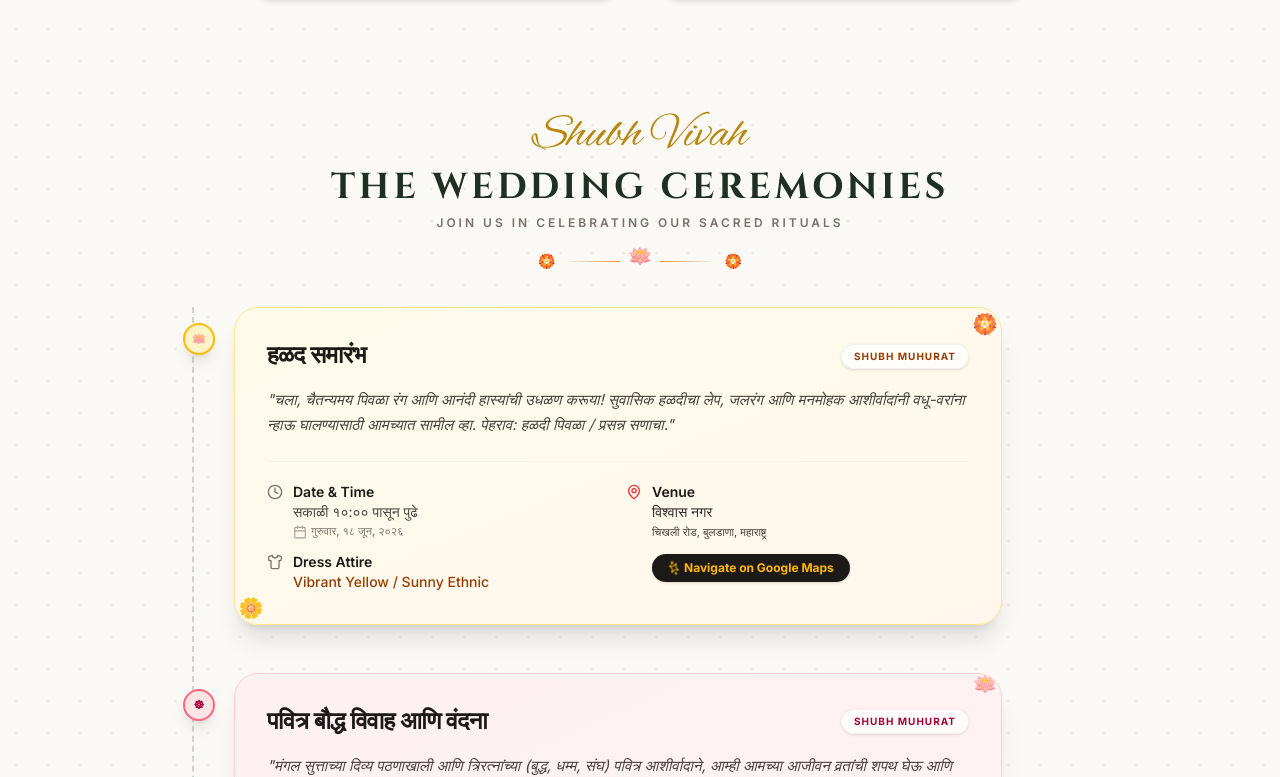
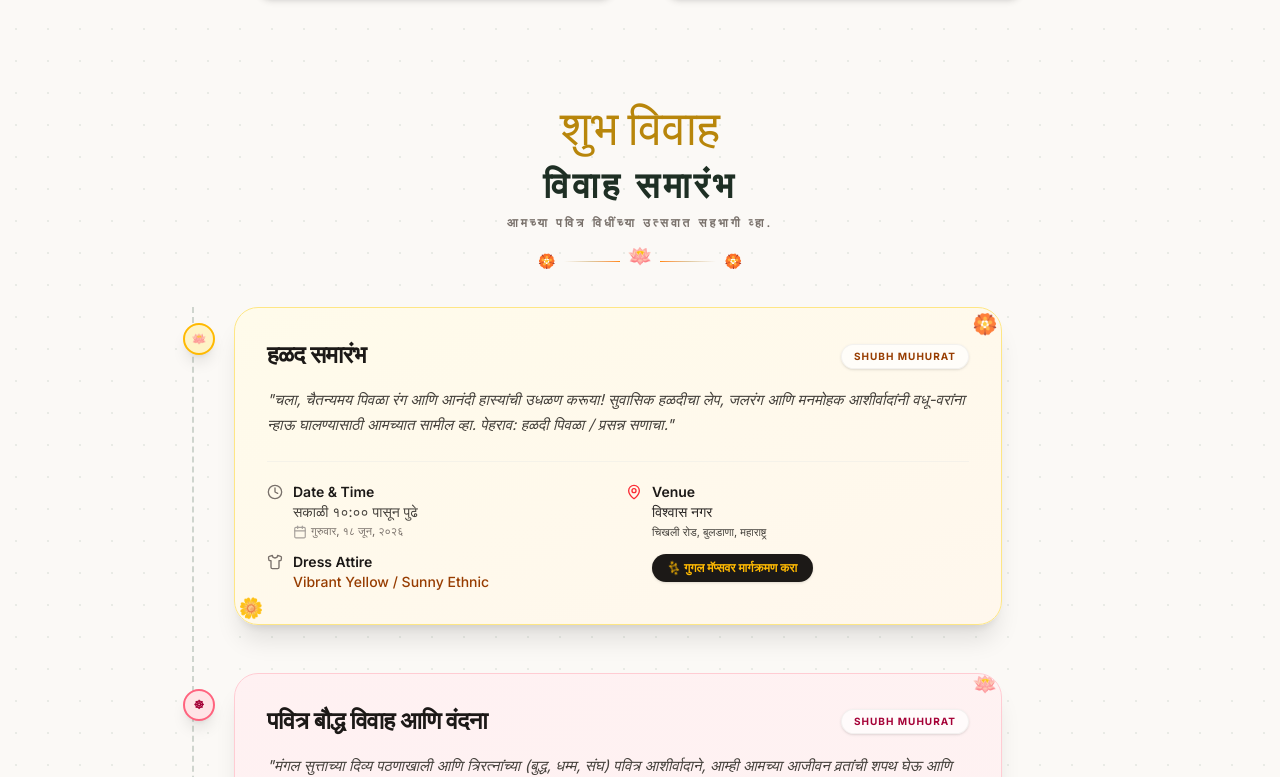
Before and after one commit to hiwalechetan73-dev/Weddingday, a React (Vite) app: page / in a window 1280 px wide. Shown: the part 2163-2940 px from the top of the page. Built offline with nearby package versions, Linux system fonts and the light colour scheme; a web font is replaced by a local one.

Commit message:
Update VenueTimeline.tsx

```diff
--- a/src/components/VenueTimeline.tsx
+++ b/src/components/VenueTimeline.tsx
@@ -7,12 +7,12 @@ export default function VenueTimeline() {
     <div className="w-full font-sans" id="venue-timeline-component">
       {/* Decorative header */}
       <div className="text-center mb-8">
-        <span className="font-script text-[#b8860b] text-4xl sm:text-5xl block mb-2">Shubh Vivah</span>
+        <span className="font-script text-[#b8860b] text-4xl sm:text-5xl block mb-2">शुभ विवाह</span>
         <h2 className="font-serif-display text-3xl md:text-4xl text-[#1e2f24] font-bold tracking-widest uppercase">
-          The Wedding Ceremonies
+          विवाह समारंभ
         </h2>
         <p className="text-stone-500 font-sans text-xs tracking-[0.25em] uppercase mt-2 font-semibold">
-          Join Us in Celebrating Our Sacred Rituals
+          आमच्या पवित्र विधींच्या उत्सवात सहभागी व्हा.
         </p>
         <div className="flex items-center justify-center gap-2 mt-4 select-none">
           <span className="text-orange-500 text-sm animate-pulse">🏵️</span>
@@ -136,7 +136,7 @@ export default function VenueTimeline() {
                         className="inline-flex items-center gap-1 px-4 py-1.5 rounded-full text-xs font-bold bg-stone-900 text-amber-400 hover:bg-stone-800 transition-colors shadow-sm focus:outline-none focus:ring-1 focus:ring-amber-400"
                       >
                         <Sparkles className="w-3 h-3 text-amber-400 animate-spin" />
-                        <span>Navigate on Google Maps</span>
+                        <span>गुगल मॅप्सवर मार्गक्रमण करा</span>
                       </a>
                     </div>
                   </div>
```
